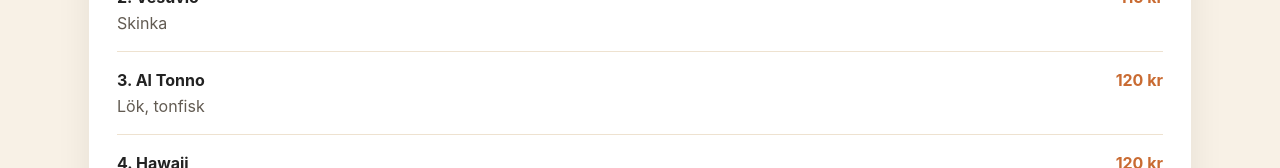
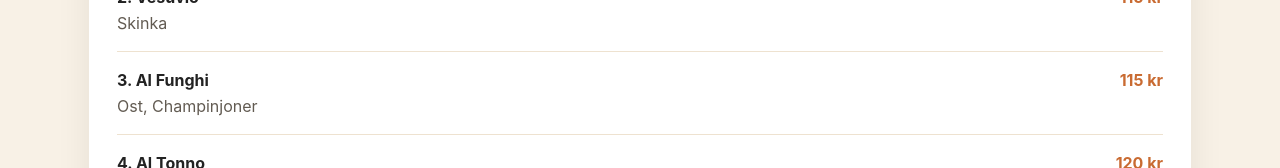
Before and after one commit to lafornetto/lafornetto, a React (Vite) app: page /meny in a window 1280 px wide. Shown: the part 784-952 px from the top of the page. Built offline with nearby package versions, Linux system fonts and the light colour scheme.

Commit message:
Update meny

```diff
--- a/src/data/menuData.ts
+++ b/src/data/menuData.ts
@@ -38,6 +38,9 @@ export const menuCategories: MenuCategory[] = [
         description: { sv: "Skinka", en: "Ham" },
         price: "115 kr",
       },
+      { name: { sv: "Al Funghi", en: "Al Funghi" },
+        description: { sv: "Ost, Champinjoner", en: "Cheese, Mushrooms" },
+        price: "115 kr" },
       {
         name: { sv: "Al Tonno", en: "Al Tonno" },
         description: { sv: "Lök, tonfisk", en: "Onion, tuna" },
@@ -581,6 +584,22 @@ export const menuCategories: MenuCategory[] = [
     },
     items: [
       {
+        name: { sv: "Superstar", en: "Superstar" },
+        description: {
+          sv: "150 g hamburgare med bröd, hamburgedressing, sallad, lök, tomat och ketchup.",
+          en: "150 g hamburger with bread, hamburger dressing, lettuce, onion, tomato and ketchup",
+        },
+        price: "90 kr",
+      },
+      {
+        name: { sv: "Bigstar", en: "Bigstar" },
+        description: {
+          sv: "90 g hamburgare med bröd, sallad, lök, tomat och ketchup.",
+          en: "90 g hamburger with bread, lettuce, onion, tomato and ketchup.",
+        },
+        price: "80 kr",
+      },
+      {
         name: { sv: "Big Meal", en: "Big Meal" },
         description: {
           sv: "90 g hamburgare med bröd, pommes och 33 cl dryck.",
```
